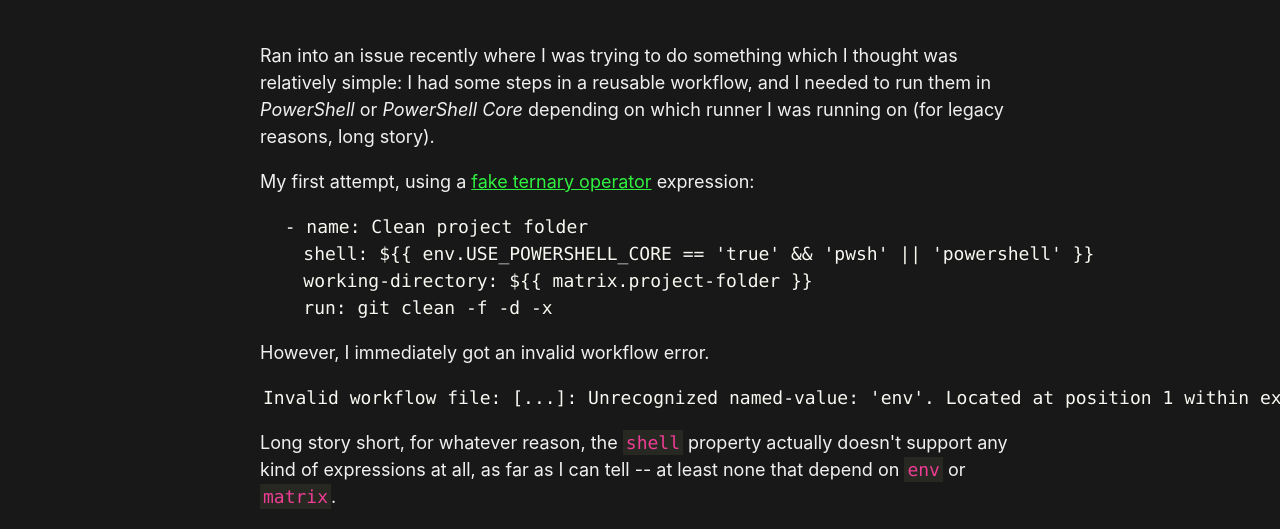
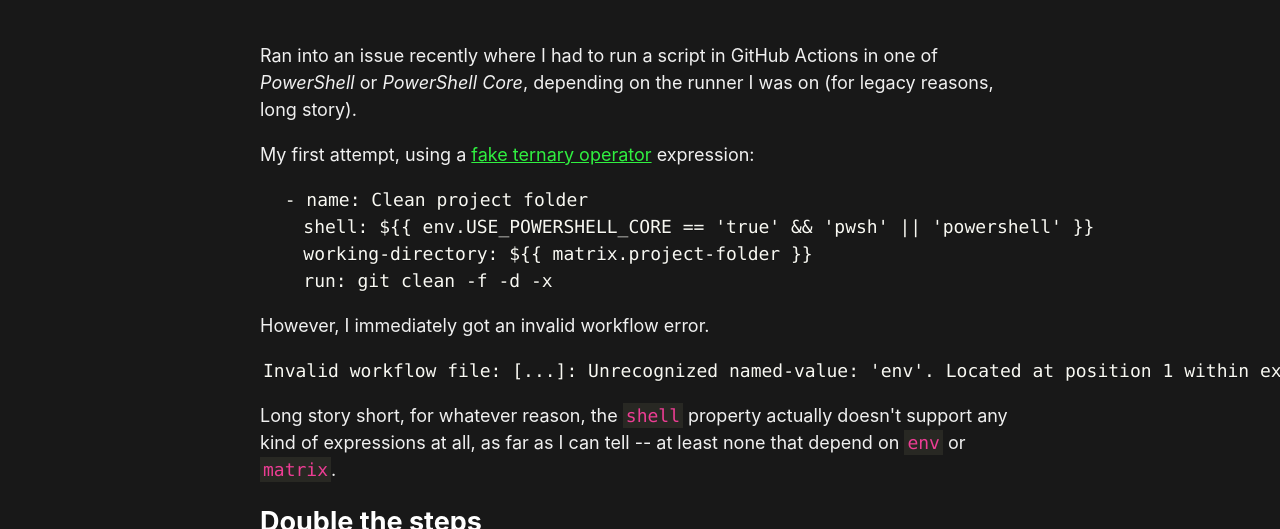
Before and after one commit to elliot-nelson/7tonshark, an Eleventy site: page content/posts/dynamic-github-actions-shell.md in a window 1280 px wide. Shown: the part 267-796 px from the top of the page. Built offline with nearby package versions, Linux system fonts and the light colour scheme; Eleventy itself is replaced by a stand-in of ours; code samples lack their colours; files that its build step writes are made by us from their sources.

Commit message:
Fix up opening paragraph

```diff
--- a/content/posts/dynamic-github-actions-shell.md
+++ b/content/posts/dynamic-github-actions-shell.md
@@ -4,7 +4,7 @@
 tags: [cicd, github]
 ---
 
-Ran into an issue recently where I was trying to do something which I thought was relatively simple: I had some steps in a reusable workflow, and I needed to run them in _PowerShell_ or _PowerShell Core_ depending on which runner I was running on (for legacy reasons, long story).
+Ran into an issue recently where I had to run a script in GitHub Actions in one of _PowerShell_ or _PowerShell Core_, depending on the runner I was on (for legacy reasons, long story).
 
 My first attempt, using a [fake ternary operator](/posts/github-actions-ternary-operator) expression:
 
```
